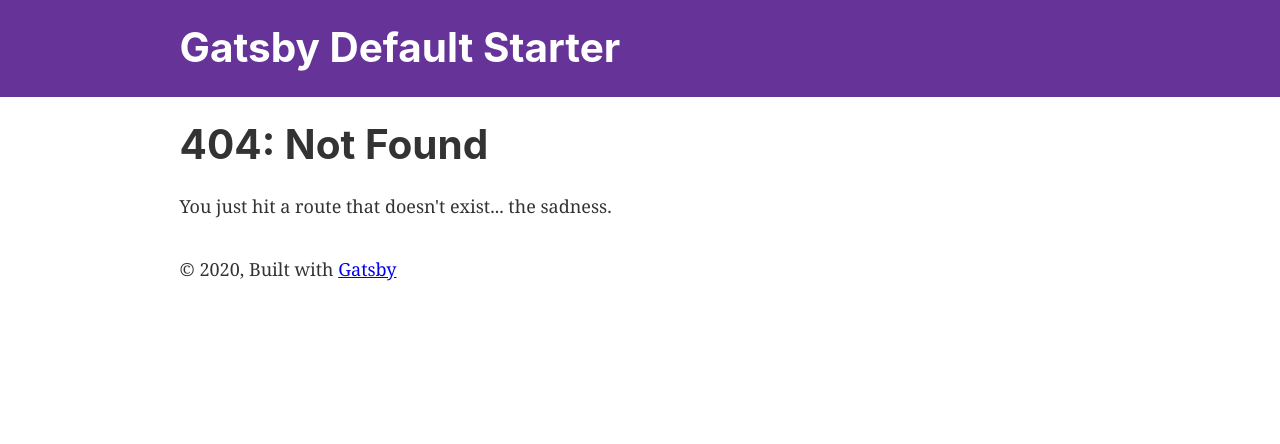
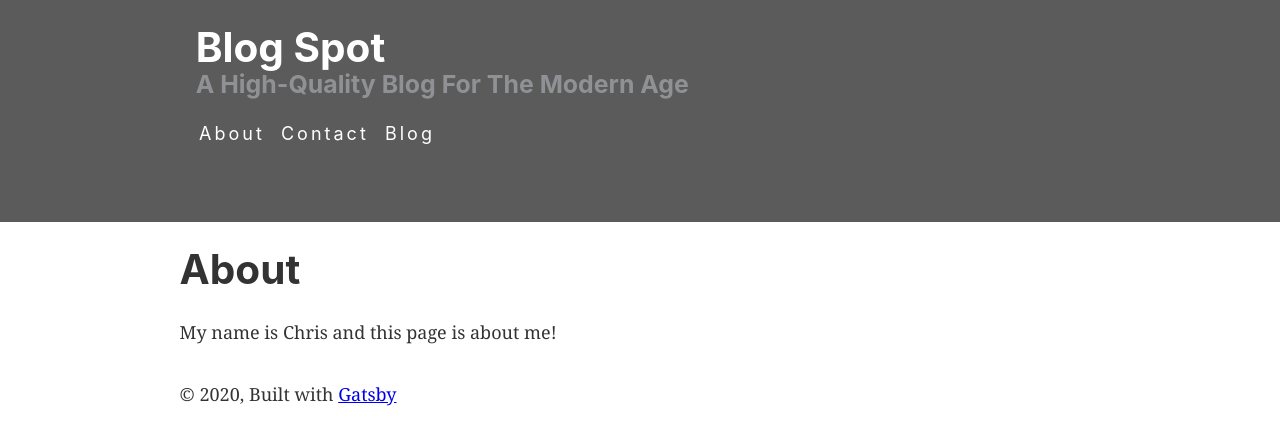
Before and after one commit to crash0283/blog-spot, a Gatsby site: page /about in a window 1280 px wide. Before the commit this address had no page. Built offline with nearby package versions, Linux system fonts and the light colour scheme; Gatsby itself is replaced by a stand-in of ours.

Commit message:
added pages; made header changes

```diff
--- a/gatsby-config.js
+++ b/gatsby-config.js
@@ -1,8 +1,8 @@
 module.exports = {
   siteMetadata: {
-    title: `Gatsby Default Starter`,
-    description: `Kick off your next, great Gatsby project with this default starter. This barebones starter ships with the main Gatsby configuration files you might need.`,
-    author: `@gatsbyjs`,
+    title: `Blog Spot`,
+    description: `A High-Quality Blog For The Modern Age`,
+    author: `@crasch`,
   },
   plugins: [
     `gatsby-plugin-react-helmet`,
--- a/src/components/header.js
+++ b/src/components/header.js
@@ -1,11 +1,12 @@
 import { Link } from "gatsby"
 import PropTypes from "prop-types"
 import React from "react"
+import headerStyles from "../components/header.module.css"
 
-const Header = ({ siteTitle }) => (
+const Header = ({ siteTitle, siteDescription, about, contact, blog }) => (
   <header
     style={{
-      background: `rebeccapurple`,
+      background: `rgba(50,50,50,0.8)`,
       marginBottom: `1.45rem`,
     }}
   >
@@ -16,7 +17,7 @@ const Header = ({ siteTitle }) => (
         padding: `1.45rem 1.0875rem`,
       }}
     >
-      <h1 style={{ margin: 0 }}>
+      <h1 style={{ margin: "0 0 0 0.9rem" }}>
         <Link
           to="/"
           style={{
@@ -27,12 +28,27 @@ const Header = ({ siteTitle }) => (
           {siteTitle}
         </Link>
       </h1>
+        <h3 style={{color: `rgba(223,227,235,0.4)`, margin: `0 0 0 0.9rem`}}>{siteDescription}</h3>
+        <div style={{margin: `0 auto`, maxWidth: 960, padding: `1.45rem 1.08rem`, display: `flex`}}>
+          <h4 style={{marginRight: `0.9rem`}}>
+            <Link to="/about" className={headerStyles.link}>{about}</Link>
+          </h4>
+          <h4 style={{marginRight: `0.9rem`}}>
+            <Link to="/contact" className={headerStyles.link}>{contact}</Link>
+          </h4>
+          <h4 style={{marginRight: `0.9rem`}}>
+            <Link to="/blog" className={headerStyles.link}>{blog}</Link>
+          </h4>
+        </div>
     </div>
   </header>
 )
 
 Header.propTypes = {
   siteTitle: PropTypes.string,
+  about: PropTypes.string,
+  contact: PropTypes.string,
+  blog: PropTypes.string
 }
 
 Header.defaultProps = {
--- /dev/null
+++ b/src/components/header.module.css
@@ -0,0 +1,10 @@
+.link {
+    color: white;
+    text-decoration: none;
+    font-weight: 400;
+    letter-spacing: 3px;
+}
+
+.link:hover {
+    color: rgb(58,58,58);
+}
--- a/src/components/layout.js
+++ b/src/components/layout.js
@@ -18,6 +18,7 @@ const Layout = ({ children }) => {
       site {
         siteMetadata {
           title
+          description
         }
       }
     }
@@ -25,7 +26,7 @@ const Layout = ({ children }) => {
 
   return (
     <>
-      <Header siteTitle={data.site.siteMetadata?.title || `Title`} />
+      <Header siteTitle={data.site.siteMetadata?.title || `Title`} siteDescription={data.site.siteMetadata.description} about="About" contact="Contact" blog="Blog" />
       <div
         style={{
           margin: `0 auto`,
--- /dev/null
+++ b/src/pages/about.js
@@ -0,0 +1,15 @@
+import React from "react"
+import Layout from "../components/layout"
+import SEO from "../components/seo"
+
+const About = () => {
+    return (
+        <Layout>
+            <SEO title="About" />
+            <h1>About</h1>
+            <p>My name is Chris and this page is about me!</p>
+        </Layout>
+    )
+}
+
+export default About
--- /dev/null
+++ b/src/pages/contact.js
@@ -0,0 +1,17 @@
+import React from "react"
+import { Link } from "gatsby"
+import Layout from "../components/layout"
+import SEO from "../components/seo"
+
+const Contact = () => {
+    return (
+        <Layout>
+            <SEO title="Contact" />
+            <h1>Contact</h1>
+            <p>This page is the contact page.</p>
+            <Link to="/">Go Home</Link>
+        </Layout>
+    )
+}
+
+export default Contact
```
